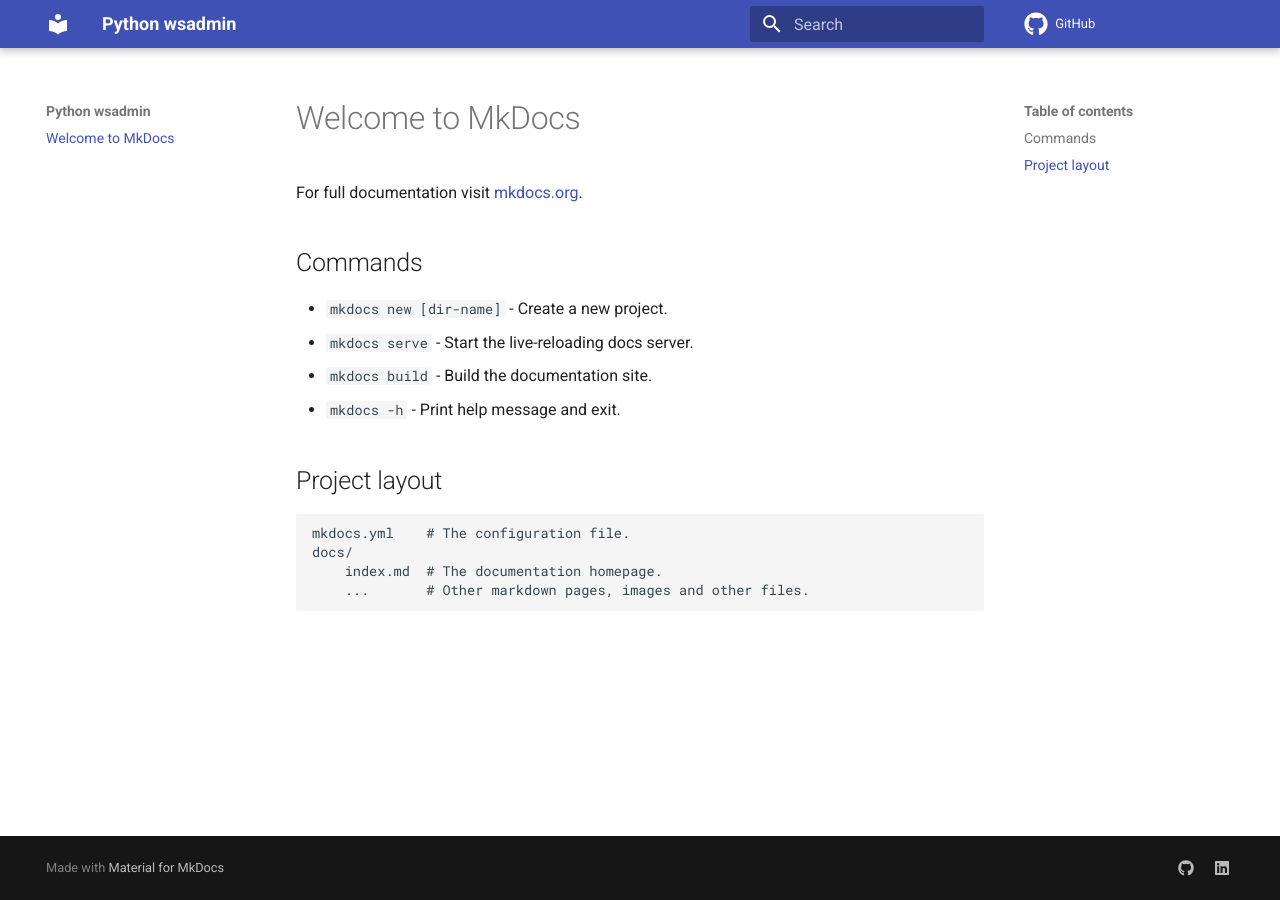
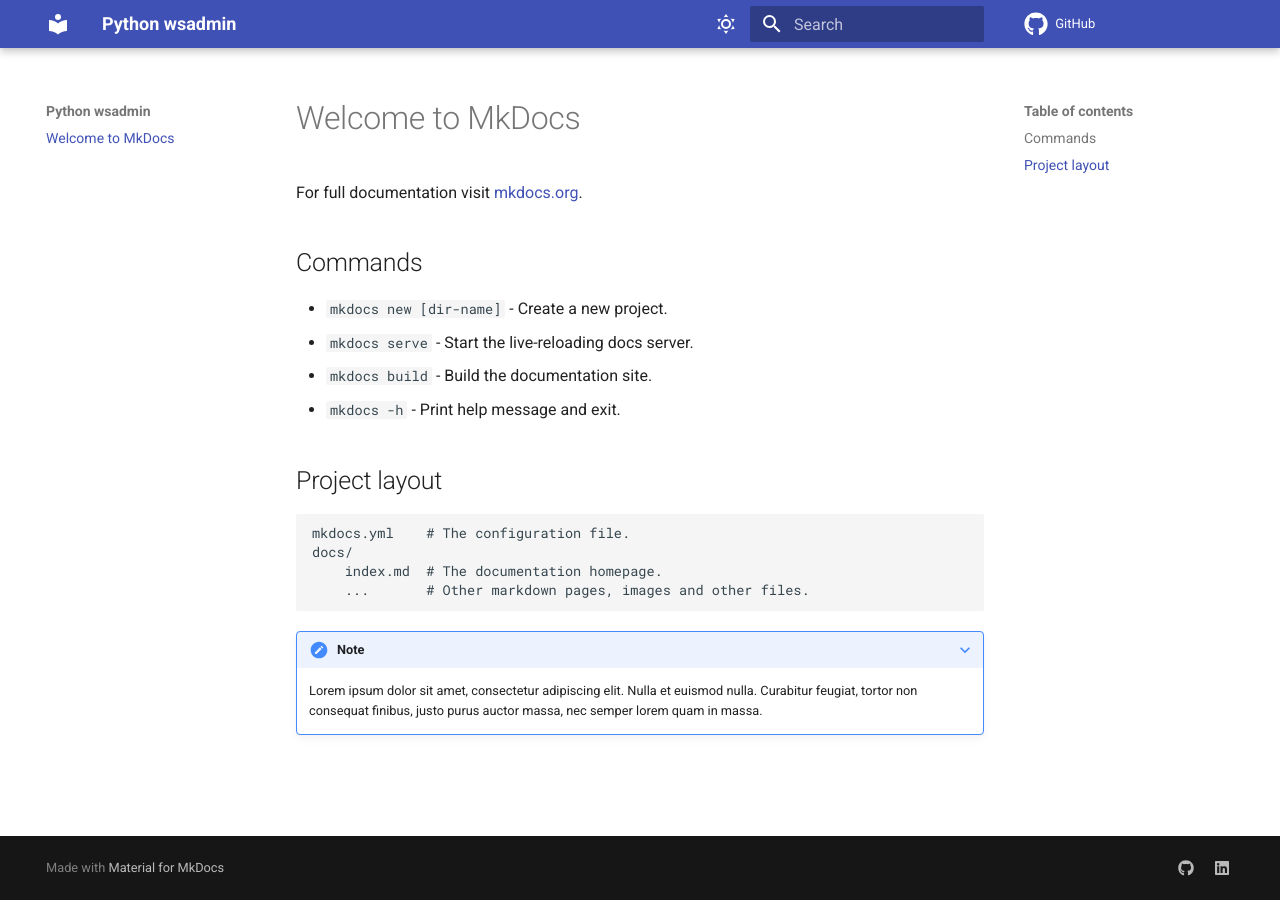
Before and after one commit to LukeSavefrogs/wsadmin-type-hints, an MkDocs documentation site: the page built from docs/index.md, in a window 1280 px wide. Built offline with MkDocs 1.6.1 and Material for MkDocs 9.7.7, drawn with Linux system fonts in a browser that asks for light colours; comment, search, counter and statistics services are not loaded.

Commit message:
docs: Added useful features

```diff
--- a/docs/index.md
+++ b/docs/index.md
@@ -15,3 +15,9 @@
     docs/
         index.md  # The documentation homepage.
         ...       # Other markdown pages, images and other files.
+
+???+ note
+
+    Lorem ipsum dolor sit amet, consectetur adipiscing elit. Nulla et euismod
+    nulla. Curabitur feugiat, tortor non consequat finibus, justo purus auctor
+    massa, nec semper lorem quam in massa.
--- /dev/null
+++ b/docs/stylesheets/extra.css
@@ -0,0 +1,6 @@
+[data-md-color-scheme=slate] {
+	/* --md-typeset-a-color: var(--md-default-fg-color) */
+	/* --md-typeset-a-color: hsla(var(--md-hue),75%,95%,0.8); */
+	--md-typeset-a-color: #a8d1f8;
+	/* --md-typeset-a-color: #55d8ff; */
+}
--- a/mkdocs.yml
+++ b/mkdocs.yml
@@ -14,6 +14,20 @@
     - navigation.tracking
     - toc.follow
     - navigation.top
+  palette:
+    # Palette toggle for light mode
+    - scheme: default
+      media: "(prefers-color-scheme: light)"
+      toggle:
+        icon: material/weather-sunny
+        name: Switch to dark mode
+
+    # Palette toggle for dark mode
+    - scheme: slate
+      media: "(prefers-color-scheme: dark)"
+      toggle:
+        icon: material/weather-night
+        name: Switch to light mode
 
 plugins:
   - mkdocstrings
@@ -35,3 +49,16 @@
     - icon: fontawesome/brands/linkedin
       link: https://www.linkedin.com/in/lucasalvarani/
       name: Find me on LinkedIn
+
+extra_css:
+  - stylesheets/extra.css
+
+markdown_extensions:
+  - admonition
+  - attr_list
+  - md_in_html
+  - toc:
+      permalink: true
+      permalink_title: Anchor link to this section for reference
+  - tables
+  - pymdownx.details
```
